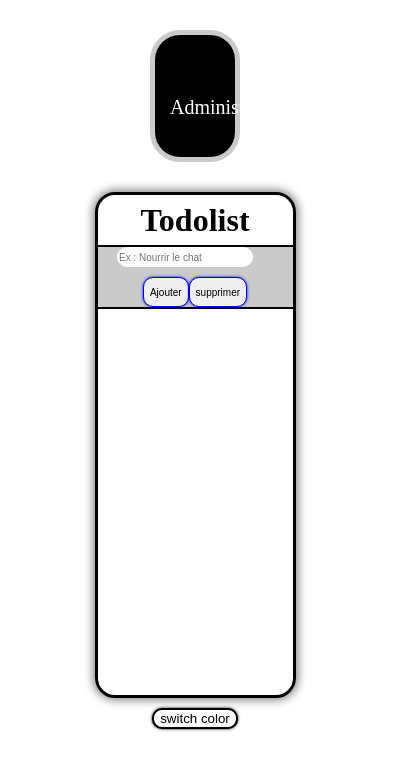
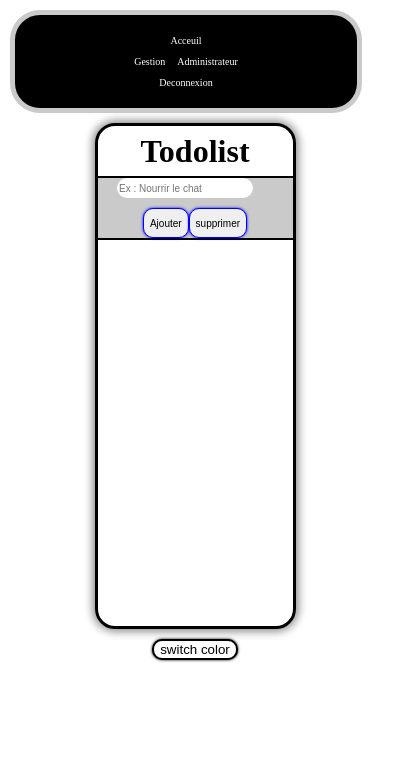
Before and after one commit to maaxxiime/projet_cours, a plain HTML site: page assets/pages/page_trois.html in a window 390 px wide. Shown: the whole page, 417 px wide, since content can reach past the window. Drawn offline with Linux system fonts and the light colour scheme.

Commit message:
responsive

```diff
--- a/assets/css/index.css
+++ b/assets/css/index.css
@@ -328,6 +328,13 @@ span:hover {
         position: absolute;
         left: 90%;
     }
+    .navbar {
+        display: flex;
+        justify-content: space-evenly;
+    }
+    .navbar a {
+        margin: 0;
+    }
 }
 @media screen and (max-width:900px) {
     #liste li {
@@ -355,6 +362,25 @@ span:hover {
     span {
         position: absolute;
         left: 86%;
+    }
+    .navbar {
+        display: flex;
+        justify-content: space-evenly;
+    }
+    .navbar a {
+        margin: 0;
+        font-size: 15px;
+    }
+}
+@media screen and (max-width:750px){
+    .navbar {
+        display: flex;
+        justify-content: space-evenly;
+        flex-direction: column;
+    }
+    .navbar a {
+        margin: 10px;
+        font-size: 13px;
     }
 }
 
@@ -386,4 +412,15 @@ span:hover {
         position: absolute;
         left: 83%;
     }
+    .navbar {
+        display: flex;
+        justify-content: center;
+        flex-direction: column;
+        margin: 10px;
+        width: 80%;
+    }
+    .navbar a {
+        margin: 5px;
+        font-size: 10px;
+    }
 }
```
